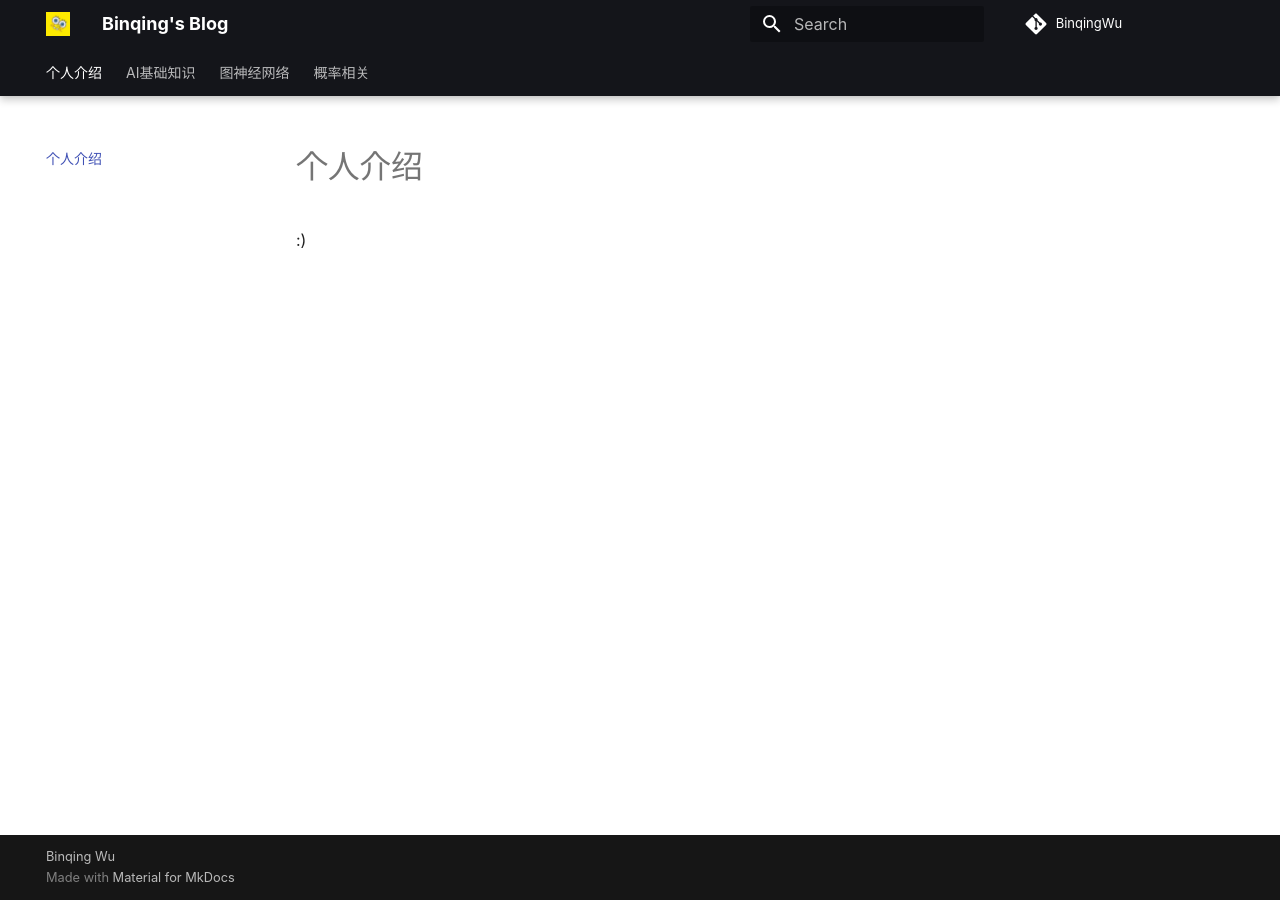
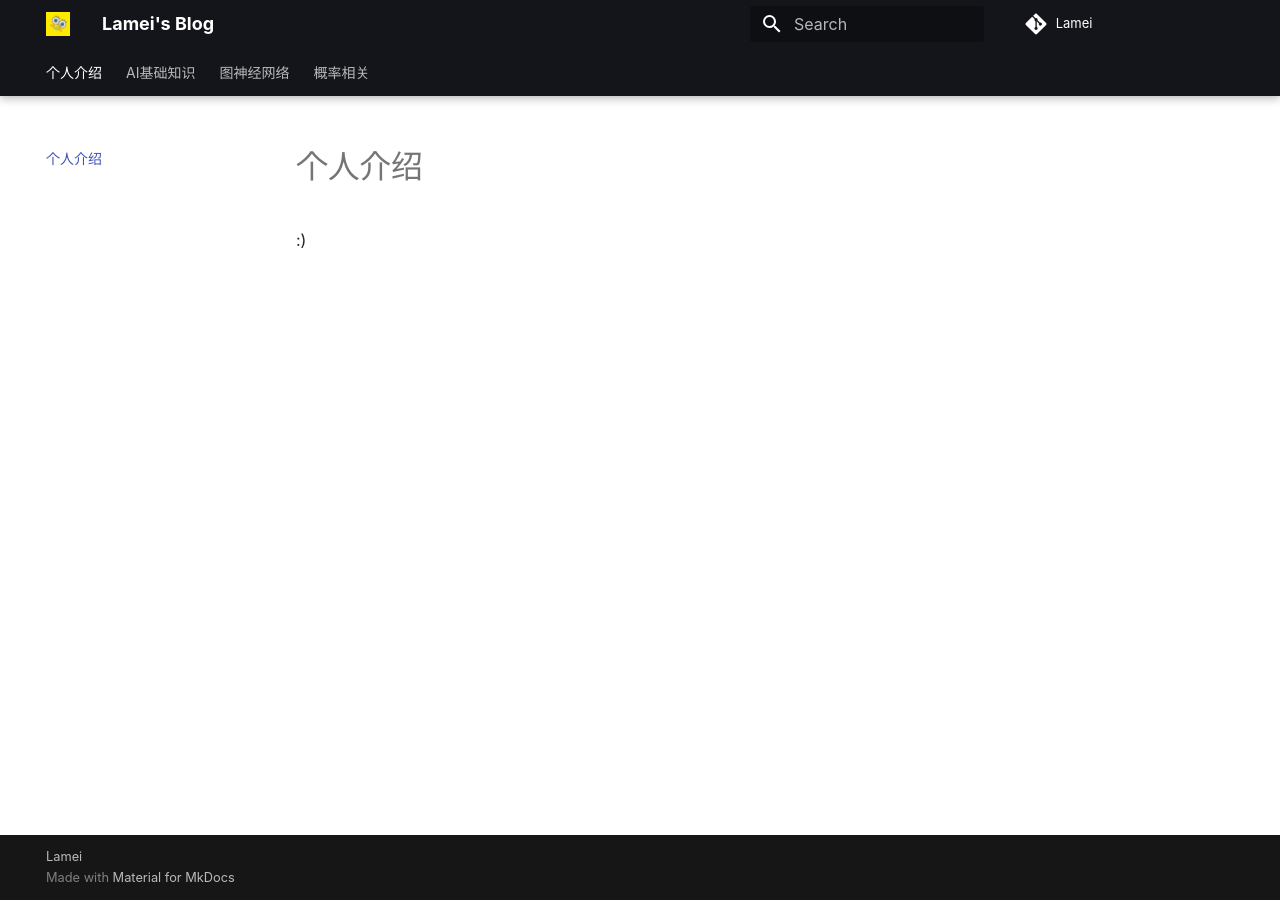
Before and after one commit to BinqingWu/blog, an MkDocs documentation site: the page built from docs/index.md, in a window 1280 px wide. Built offline with MkDocs 1.6.1 and Material for MkDocs 9.7.7, drawn with Linux system fonts in a browser that asks for light colours; nearby versions of some CDN libraries.

Commit message:
更改网址

```diff
--- a/mkdocs.yml
+++ b/mkdocs.yml
@@ -1,9 +1,9 @@
-site_name: Binqing's Blog
-repo_url: https://github.com/BinqingWu
-repo_name: BinqingWu
-copyright: Binqing Wu
-site_author: Binqing Wu
-site_url: https://binqingwu.github.io/blog
+site_name: Lamei's Blog
+repo_url: https://github.com/SkrLamei
+repo_name: Lamei
+copyright: Lamei
+site_author: Lamei
+site_url: https://github.com/SkrLamei/blog
 # site_description: 路边野餐
 google_analytics: ['UA-188482877-1', 'auto']
 theme:
```
Also changed, not shown: README.md (+0 -3 lines), 1 other file.
